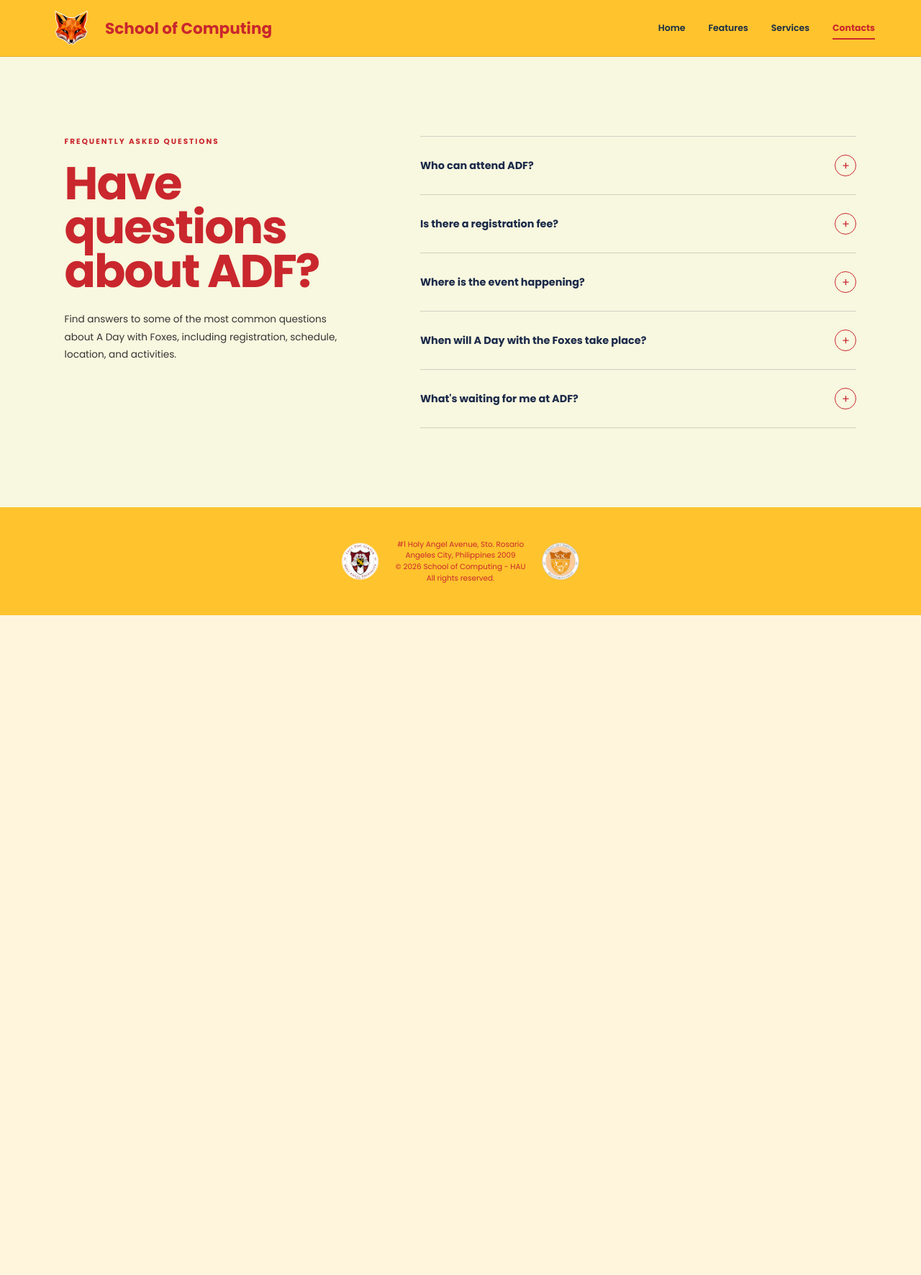
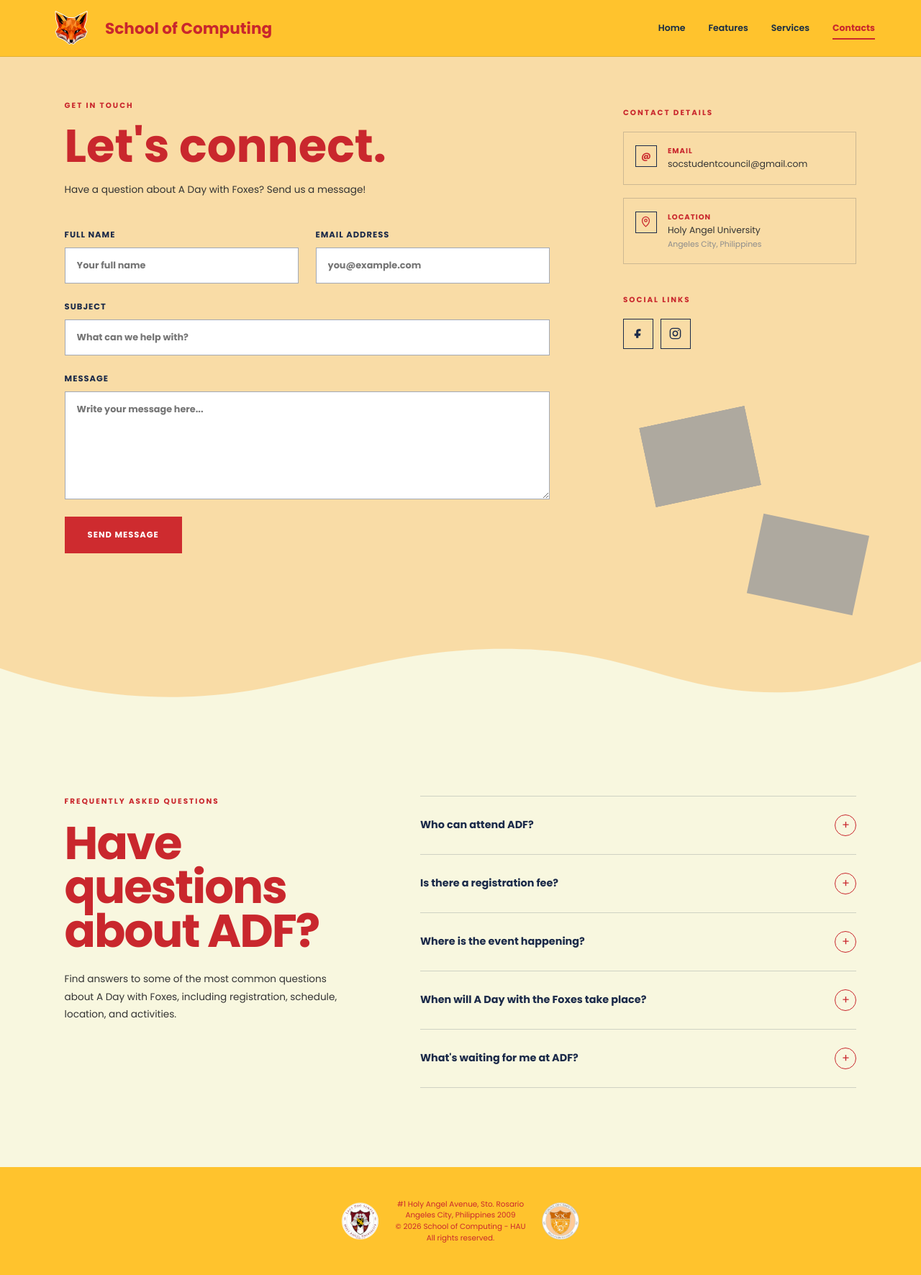
Before and after one commit to hiejie/adf-project, a web app: file contacts.html in a window 1280 px wide. Shown: the whole page at 72% size. Before the commit the page ends 855 px from the top, so only its background shows below. Run offline with its HTML, style and script files only (its server is not run), Linux system fonts and the light colour scheme; grey boxes are pictures that could not be loaded.

Commit message:
added email form for the contacts page

```diff
--- a/contacts.html
+++ b/contacts.html
@@ -50,6 +50,113 @@
 
   </nav>
 </header>
+
+<!-- =================================================
+     CONTACT SECTION
+================================================== -->
+
+<section class="contact-section" id="contacts">
+  <div class="contact-layout">
+    <div class="contact-form-column">
+      <span class="contact-label">GET IN TOUCH</span>
+      <h1>Let&apos;s connect.</h1>
+      <p class="contact-intro">
+        Have a question about A Day with Foxes? Send us a message!
+      </p>
+
+      <form class="contact-form" id="contactForm">
+        <div class="contact-form-row">
+          <label>
+            Full name
+            <input type="text" name="name" placeholder="Your full name" required>
+          </label>
+
+          <label>
+            Email address
+            <input type="email" name="email" placeholder="you@example.com" required>
+          </label>
+        </div>
+
+        <label>
+          Subject
+          <input type="text" name="subject" placeholder="What can we help with?" required>
+        </label>
+
+
+        <label>
+          Message
+          <textarea name="message" rows="6" placeholder="Write your message here..." required></textarea>
+        </label>
+
+        <button class="contact-submit" type="submit">Send message</button>
+        <p class="contact-success" id="contactSuccess" role="status" aria-live="polite">
+          Message sent! We&apos;ll reply within 1-2 business days.
+        </p>
+      </form>
+    </div>
+
+    <aside class="contact-sidebar" aria-label="Contact information">
+      <span class="contact-label">CONTACT DETAILS</span>
+
+      <div class="contact-details">
+        <a class="contact-detail" href="mailto:socstudentcouncil@gmail.com">
+          <span class="contact-detail-icon" aria-hidden="true">@</span>
+          <span>
+            <strong>Email</strong>
+            socstudentcouncil@gmail.com
+          </span>
+        </a>
+
+        <div class="contact-detail">
+          <span class="contact-detail-icon" aria-hidden="true">
+            <svg viewBox="0 0 24 24" focusable="false">
+              <path d="M12 21s7-6.2 7-12a7 7 0 1 0-14 0c0 5.8 7 12 7 12Z" />
+              <circle cx="12" cy="9" r="2.5" />
+            </svg>
+          </span>
+          <span>
+            <strong>Location</strong>
+            Holy Angel University
+            <small>Angeles City, Philippines</small>
+          </span>
+        </div>
+      </div>
+
+      <div class="contact-socials">
+        <span class="contact-label">SOCIAL LINKS</span>
+        <div class="social-links">
+          <a href="https://www.facebook.com/haucscsoc" aria-label="Facebook">
+            <svg viewBox="0 0 24 24" aria-hidden="true" focusable="false">
+              <path d="M14 8h3V4h-3c-3.3 0-5 1.7-5 5v3H6v4h3v4h4v-4h3l1-4h-4V9c0-.7.3-1 1-1Z" />
+            </svg>
+          </a>
+          <a href="https://www.instagram.com/haucscsoc" aria-label="Instagram">
+            <svg viewBox="0 0 24 24" aria-hidden="true" focusable="false">
+              <rect x="3" y="3" width="18" height="18" rx="5" />
+              <circle cx="12" cy="12" r="4" />
+              <circle class="social-icon-dot" cx="17.5" cy="6.5" r="1" />
+            </svg>
+          </a>
+        </div>
+
+        <div class="paw-mark1" aria-hidden="true">
+          <img src="images/fox.png" alt="">
+        </div>
+        <div class="paw-mark2" aria-hidden="true">
+          <img src="images/fox.png" alt="">
+        </div>
+      </div>
+    </aside>
+  </div>
+
+  <div class="contact-wave" aria-hidden="true">
+    <svg viewBox="0 0 1200 120" preserveAspectRatio="none" focusable="false">
+      <path d="M0 42c115 48 236 59 353 29 132-34 211-68 350-58 128 9 189 72 322 67 72-3 127-28 175-49v89H0Z" />
+    </svg>
+  </div>
+</section>
+
+
 
 <!-- =================================================
      FAQ SECTION
--- a/css/contacts.css
+++ b/css/contacts.css
@@ -1,3 +1,304 @@
+/* =========================================================
+   CONTACT SECTION
+========================================================= */
+
+body {
+  background: var(--orange);
+}
+
+/* Main contact section layout */
+.contact-section {
+  position: relative;
+  overflow: hidden;
+  padding: 60px 7% 190px;
+  background: var(--orange);
+}
+
+.contact-layout {
+  width: 100%;
+  max-width: 1180px;
+  margin: 0 auto;
+  display: grid;
+  grid-template-columns: minmax(0, 1.35fr) minmax(280px, 0.65fr);
+  gap: clamp(50px, 8vw, 110px);
+}
+
+/* Contact introduction */
+.contact-form-column h1 {
+  margin: 0 0 18px;
+  color: var(--red);
+  font-size: clamp(2.8rem, 5vw, 5rem);
+  line-height: 0.95;
+}
+
+.contact-label {
+  display: block;
+  margin-bottom: 18px;
+  color: var(--red);
+  font-size: 0.65rem;
+  font-weight: 700;
+  letter-spacing: 2px;
+}
+
+.contact-intro {
+  max-width: 560px;
+  margin-bottom: 42px;
+  color: var(--dark-text);
+  line-height: 1.8;
+}
+
+/* Contact form fields and submit state */
+.contact-form {
+  display: grid;
+  gap: 24px;
+}
+
+.contact-form-row {
+  display: grid;
+  grid-template-columns: repeat(2, minmax(0, 1fr));
+  gap: 24px;
+}
+
+.contact-form label {
+  display: grid;
+  gap: 9px;
+  color: var(--dark-navy);
+  font-size: 0.72rem;
+  font-weight: 700;
+  letter-spacing: 1px;
+  text-transform: uppercase;
+}
+
+.contact-form input,
+.contact-form select,
+.contact-form textarea {
+  width: 100%;
+  padding: 15px 16px;
+  border: 1.5px solid rgba(27, 42, 73, 0.4);
+  border-radius: 0;
+  background: var(--white);
+  color: var(--dark-text);
+  font: inherit;
+  font-size: 0.8rem;
+  letter-spacing: 0;
+  text-transform: none;
+  outline: none;
+  transition: border-color 0.2s ease, box-shadow 0.2s ease;
+}
+
+.contact-form textarea {
+  min-height: 150px;
+  resize: vertical;
+}
+
+.contact-form input:focus,
+.contact-form select:focus,
+.contact-form textarea:focus {
+  border-color: var(--red);
+  box-shadow: 0 0 0 3px rgba(201, 39, 45, 0.12);
+}
+
+.contact-submit {
+  width: fit-content;
+  padding: 15px 30px;
+  border: 2px solid var(--red-button);
+  background: var(--red-button);
+  color: var(--white);
+  font: inherit;
+  font-size: 0.72rem;
+  font-weight: 700;
+  letter-spacing: 1px;
+  text-transform: uppercase;
+  cursor: pointer;
+  transition: background 0.2s ease, color 0.2s ease;
+}
+
+.contact-submit:hover {
+  background: transparent;
+  color: var(--red-button);
+}
+
+.contact-success {
+  display: none;
+  margin: 0;
+  padding: 16px;
+  border: 1px dashed rgba(27, 42, 73, 0.35);
+  color: var(--dark-text);
+  font-size: 0.75rem;
+}
+
+.contact-success.visible {
+  display: block;
+}
+
+/* Contact information sidebar */
+.contact-sidebar {
+  align-self: start;
+  padding-top: 10px;
+}
+
+.contact-details {
+  display: grid;
+  gap: 18px;
+}
+
+.contact-detail {
+  display: flex;
+  align-items: flex-start;
+  gap: 15px;
+  padding: 18px 16px;
+  border: 1px solid rgba(27, 42, 73, 0.2);
+  color: var(--dark-text);
+  font-size: 0.78rem;
+  line-height: 1.5;
+}
+
+a.contact-detail:hover {
+  border-color: var(--red);
+}
+
+.contact-detail-icon {
+  display: grid;
+  width: 30px;
+  height: 30px;
+  flex: 0 0 30px;
+  place-items: center;
+  border: 1.5px solid var(--dark-navy);
+  color: var(--red);
+  font-size: 0.8rem;
+  font-weight: 700;
+}
+
+.contact-detail-icon svg {
+  width: 17px;
+  height: 17px;
+  fill: none;
+  stroke: currentColor;
+  stroke-width: 1.8;
+  stroke-linecap: round;
+  stroke-linejoin: round;
+}
+
+.contact-detail span:last-child {
+  display: grid;
+  gap: 2px;
+}
+
+.contact-detail strong {
+  color: var(--red);
+  font-size: 0.63rem;
+  letter-spacing: 1px;
+  text-transform: uppercase;
+}
+
+.contact-detail small {
+  color: var(--muted);
+  font-size: 0.68rem;
+}
+
+/* Social media links */
+.contact-socials {
+  margin-top: 42px;
+}
+
+.social-links {
+  display: flex;
+  gap: 10px;
+}
+
+.social-links a {
+  display: grid;
+  width: 42px;
+  height: 42px;
+  place-items: center;
+  border: 1.5px solid var(--dark-navy);
+  color: var(--dark-navy);
+  font-size: 0.65rem;
+  font-weight: 700;
+}
+
+.social-links svg {
+  width: 19px;
+  height: 19px;
+  fill: none;
+  stroke: currentColor;
+  stroke-width: 1.8;
+  stroke-linecap: round;
+  stroke-linejoin: round;
+}
+
+.social-links svg path {
+  fill: currentColor;
+  stroke: none;
+}
+
+.social-links svg .social-icon-dot {
+  fill: currentColor;
+  stroke: none;
+}
+
+.social-links a:hover {
+  background: var(--dark-navy);
+  color: var(--white);
+}
+
+/* Decorative fox paw */
+.paw-mark1 {
+  width: 150px;
+  margin: 48px auto 0;
+  position: relative;
+  color: var(--red);
+  opacity: 0.82;
+  transform: rotate(-12deg);
+  right: 55px;
+  top: 45px;
+}
+
+.paw-mark2 {
+  width: 150px;
+  margin: 48px auto 0;
+  color: var(--red);
+  opacity: 0.82;
+  transform: rotate(12deg);
+  position: relative;
+  left: 95px;
+  top: 35px;
+}
+
+.paw-mark img {
+  display: block;
+  width: 100%;
+  height: auto;
+}
+
+/* wave transition (background) */
+.contact-wave {
+  position: absolute;
+  right: 0;
+  bottom: -1px;
+  left: 0;
+  z-index: 0;
+  width: 100%;
+  overflow: hidden;
+  line-height: 0;
+  pointer-events: none;
+}
+
+.contact-wave svg {
+  display: block;
+  width: calc(100% + 1.3px);
+  height: 105px;
+}
+
+.contact-wave path {
+  fill: var(--cream);
+}
+
+.contact-layout {
+  position: relative;
+  z-index: 1;
+}
+
 /* =========================================================
    FAQ SECTION
 ========================================================= */
@@ -224,6 +525,11 @@
    TABLET
 ========================================================= */
 @media (max-width: 900px) {
+    .contact-layout {
+      grid-template-columns: 1fr;
+      gap: 60px;
+    }
+
     .adf-faq-section {
     grid-template-columns: 1fr;
     gap: 50px;
@@ -242,6 +548,19 @@
 ========================================================= */
 
 @media (max-width: 650px) {
+    .contact-section {
+      padding: 55px 7% 150px;
+    }
+
+    .contact-form-row {
+      grid-template-columns: 1fr;
+      gap: 24px;
+    }
+
+    .contact-form-column h1 {
+      font-size: 3rem;
+    }
+
     .adf-faq-section {
     padding: 65px 7%;
     gap: 40px;
```
